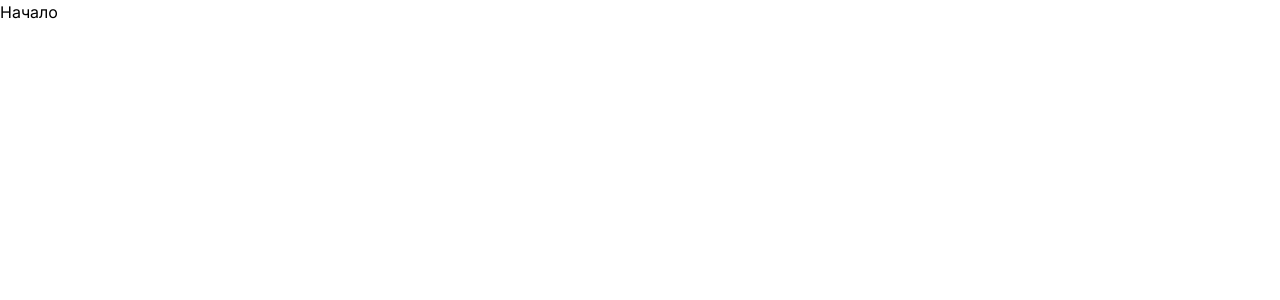
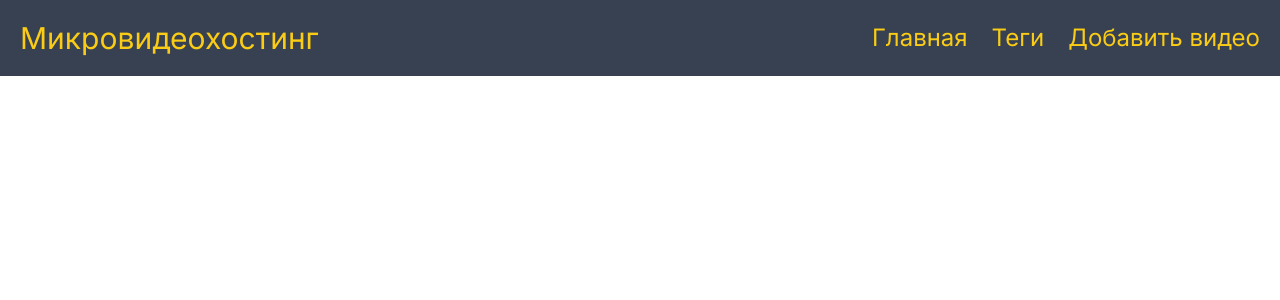
Before and after one commit to IvanOrlovsky/MicroVideoHosting, a Next.js app: page / in a window 1280 px wide. Shown: the top 300 px of the page. Built offline with nearby package versions, Linux system fonts and the light colour scheme.

Commit message:
created navbar

```diff
--- a/src/app/components/Navbar.js
+++ b/src/app/components/Navbar.js
@@ -1,11 +1,25 @@
 import React from "react";
+import Link from "next/link";
 
 const Navbar = () => {
-    return (
-        <div>
+  return (
+    <header className="w-screen p-5 bg-gray-700 text-yellow-400">
+      <div className="container mx-auto flex justify-between items-center">
+        <span className="text-3xl">Микровидеохостинг</span>
+        <nav className="flex space-x-6">
+          <Link href="/" className="text-2xl hover:text-white transition duration-300">
+              Главная
+          </Link>
+          <Link href="/tags" className="text-2xl hover:text-white transition duration-300" >
+              Теги
+          </Link>
+          <Link href="/upload" className="text-2xl hover:text-white transition duration-300" >
+              Добавить видео
+          </Link>
+        </nav>
+      </div>
+    </header>
+  );
+};
 
-        </div>
-    )
-}
-
-export default Navbar
+export default Navbar;
--- a/src/app/layout.js
+++ b/src/app/layout.js
@@ -1,5 +1,6 @@
 import { Inter } from 'next/font/google'
 import './globals.css'
+import Navbar from './components/Navbar'
 
 const inter = Inter({ subsets: ['latin'] })
 
@@ -11,7 +12,10 @@ export const metadata = {
 export default function RootLayout({ children }) {
   return (
     <html lang="en">
-      <body className={inter.className}>{children}</body>
+      <body className={inter.className}>
+        <Navbar />
+        {children}
+      </body>
     </html>
   )
 }
--- a/src/app/page.js
+++ b/src/app/page.js
@@ -2,6 +2,8 @@ import Image from 'next/image'
 
 export default function Home() {
   return (
-    <h1>Начало</h1>
+    <div>
+
+    </div>
   )
 }
```
Also changed, not shown: package.json (+5 -5 lines), 1 other file (tests, documents, lock files or other folders).
